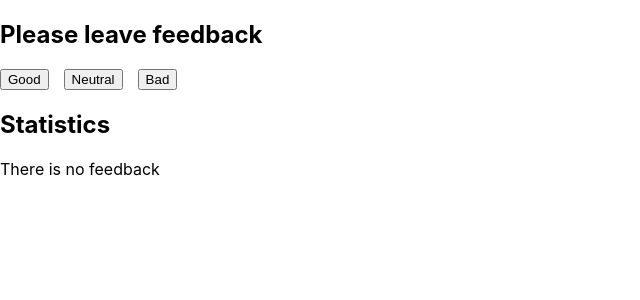
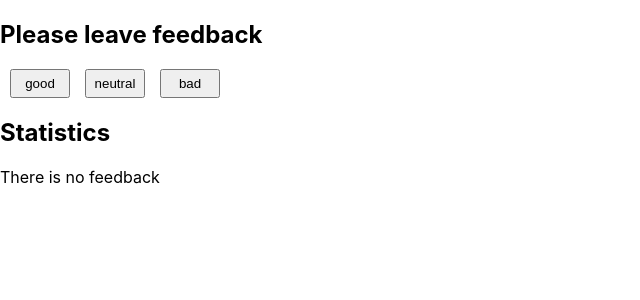
Before and after one commit to Tetiana-V-Kovalenko/goit-react-hw-02-feedback, a React (Create React App) app: page / in a window 1280 px wide. Shown: the top 300 px of the page, without its empty margins (0-640 px from the left). Built offline with nearby package versions, Linux system fonts and the light colour scheme.

Commit message:
taken into account after review

```diff
--- a/src/components/App.jsx
+++ b/src/components/App.jsx
@@ -2,6 +2,7 @@ import React from 'react';
 import FeedbackOptions from './FeedbackOptions/FeedbackOptions';
 import Statistics from './Statistics/Statistics';
 import Section from './Section/Section';
+import NotificationMessage from './Statistics/NotificationMessage';
 export default class App extends React.Component {
   static defaultProps = {
     good: 0,
@@ -25,36 +26,25 @@ export default class App extends React.Component {
   };
 
   incrementFeedback = event => {
-    switch (event.target.name) {
-      case 'good':
-        this.setState(prevState => ({
-          good: prevState.good + 1,
-        }));
-        break;
-      case 'neutral':
-        this.setState(prevState => ({
-          neutral: prevState.neutral + 1,
-        }));
-        break;
-      case 'bad':
-        this.setState(prevState => ({
-          bad: prevState.bad + 1,
-        }));
-        break;
-      default:
-        console.log('some problem');
-    }
+    const { name } = event.currentTarget;
+    this.setState(prevState => ({ [name]: prevState[name] + 1 }));
   };
 
   render() {
     const total = this.countTotalFeedback();
     const positivePercentage = this.countPositiveFeedbackPercentage();
+    const feedbackOptions = Object.keys(this.state);
+
     return (
       <div>
         <Section title="Please leave feedback">
-          <FeedbackOptions onLeaveFeedback={this.incrementFeedback} />
+          <FeedbackOptions
+            options={feedbackOptions}
+            onLeaveFeedback={this.incrementFeedback}
+          />
         </Section>
         <Section title="Statistics">
+          {total ? (
             <Statistics
               good={this.state.good}
               neutral={this.state.neutral}
@@ -62,6 +52,9 @@ export default class App extends React.Component {
               total={total}
               positivePercentage={positivePercentage}
             />
+          ) : (
+            <NotificationMessage />
+          )}
         </Section>
       </div>
     );
--- a/src/components/FeedbackOptions/FeedbackOptions.jsx
+++ b/src/components/FeedbackOptions/FeedbackOptions.jsx
@@ -1,23 +1,26 @@
 import css from './FeedbackOptions.module.css';
 import PropTypes from 'prop-types';
-const FeedbackOptions = ({ onLeaveFeedback }) => {
+const FeedbackOptions = ({ options, onLeaveFeedback }) => {
+  console.log(options);
   return (
     <div>
       <div className={css.btn_container}>
-        <button name="good" className={css.btn} onClick={onLeaveFeedback}>
-          Good
-        </button>
-        <button name="neutral" className={css.btn} onClick={onLeaveFeedback}>
-          Neutral
-        </button>
-        <button name="bad" className={css.btn} onClick={onLeaveFeedback}>
-          Bad
-        </button>
+        {options.map(option => (
+          <button
+            key={option}
+            name={option}
+            className={css.btn}
+            onClick={onLeaveFeedback}
+          >
+            {option}
+          </button>
+        ))}
       </div>
     </div>
   );
 };
 FeedbackOptions.propTypes = {
+  options: PropTypes.array,
   onLeaveFeedback: PropTypes.func,
 };
 export default FeedbackOptions;
--- a/src/components/FeedbackOptions/FeedbackOptions.module.css
+++ b/src/components/FeedbackOptions/FeedbackOptions.module.css
@@ -1,4 +1,10 @@
 .btn_container{
+    margin-left: 10px;
     display: flex ;
     gap: 15px
+
 }
+.btn{
+width:60px;
+padding: 5px;
+}
--- a/src/components/Statistics/Statistics.jsx
+++ b/src/components/Statistics/Statistics.jsx
@@ -1,34 +1,26 @@
 import css from './Statistics.module.css';
 import PropTypes from 'prop-types';
 
-import NotificationMessage from './NotificationMessage';
+// import NotificationMessage from './NotificationMessage';
 const Statistics = ({ good, neutral, bad, total, positivePercentage }) => {
   return (
-    <div className={css.statisticsContainer}>
-      {total ? (
     <ul className={css.statisticsList}>
-          <li className={css}>
-            <p className={css}>Good:{good}</p>
+      <li>
+        <p>Good:{good}</p>
       </li>
       <li className={css.statisticsItem}>
-            <p className={css}>Neutral:{neutral}</p>
+        <p>Neutral:{neutral}</p>
       </li>
       <li className={css.statisticsItem}>
-            <p className={css}>Bad:{bad}</p>
+        <p>Bad:{bad}</p>
       </li>
       <li className={css.statisticsItem}>
-            <p className={css}>Total:{total}</p>
+        <p>Total:{total}</p>
       </li>
       <li className={css.statisticsItem}>
-            <p className={css}>
-              Positive feedback:{Math.round(positivePercentage)}%
-            </p>
+        <p>Positive feedback:{Math.round(positivePercentage)}%</p>
       </li>
     </ul>
-      ) : (
-        <NotificationMessage />
-      )}
-    </div>
   );
 };
 Statistics.propTypes = {
```
Lines whose indentation alone changed are shown as unchanged.
